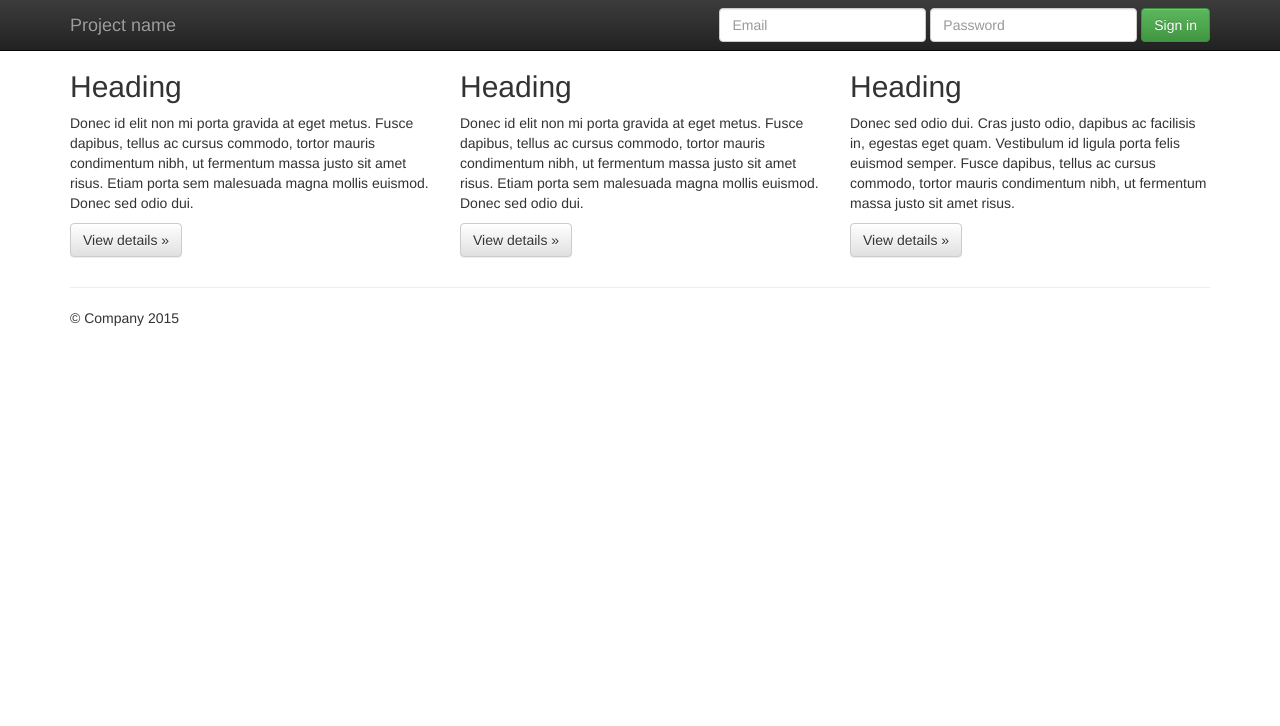
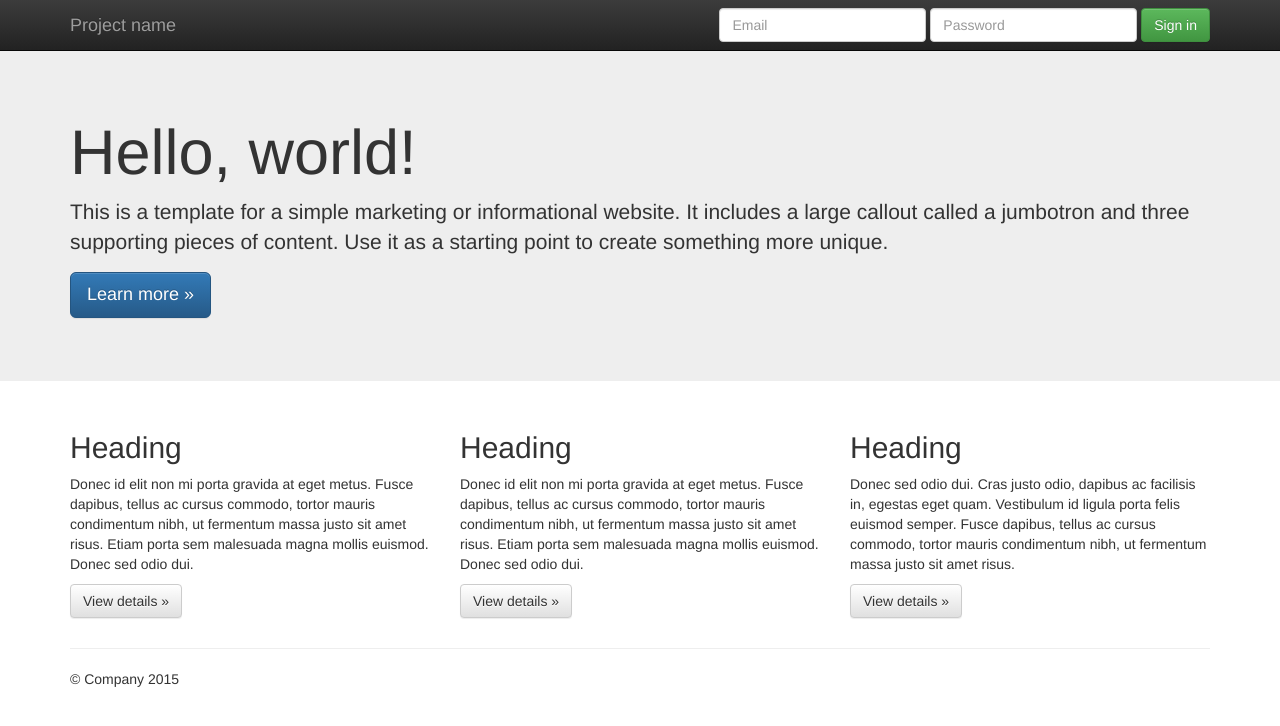
Before and after one commit to pran1196/gitdemo, a plain HTML site: page index.html in a window 1280 px wide. Drawn offline with nearby package versions, Linux system fonts and the light colour scheme.

Commit message:
change in test 2 index

```diff
--- a/index.html
+++ b/index.html
@@ -52,7 +52,14 @@
       </div>
     </nav>
 
-
+    <!-- Main jumbotron for a primary marketing message or call to action -->
+    <div class="jumbotron">
+      <div class="container">
+        <h1>Hello, world!</h1>
+        <p>This is a template for a simple marketing or informational website. It includes a large callout called a jumbotron and three supporting pieces of content. Use it as a starting point to create something more unique.</p>
+        <p><a class="btn btn-primary btn-lg" href="#" role="button">Learn more &raquo;</a></p>
+      </div>
+    </div>
 
     <div class="container">
       <!-- Example row of columns -->
```
